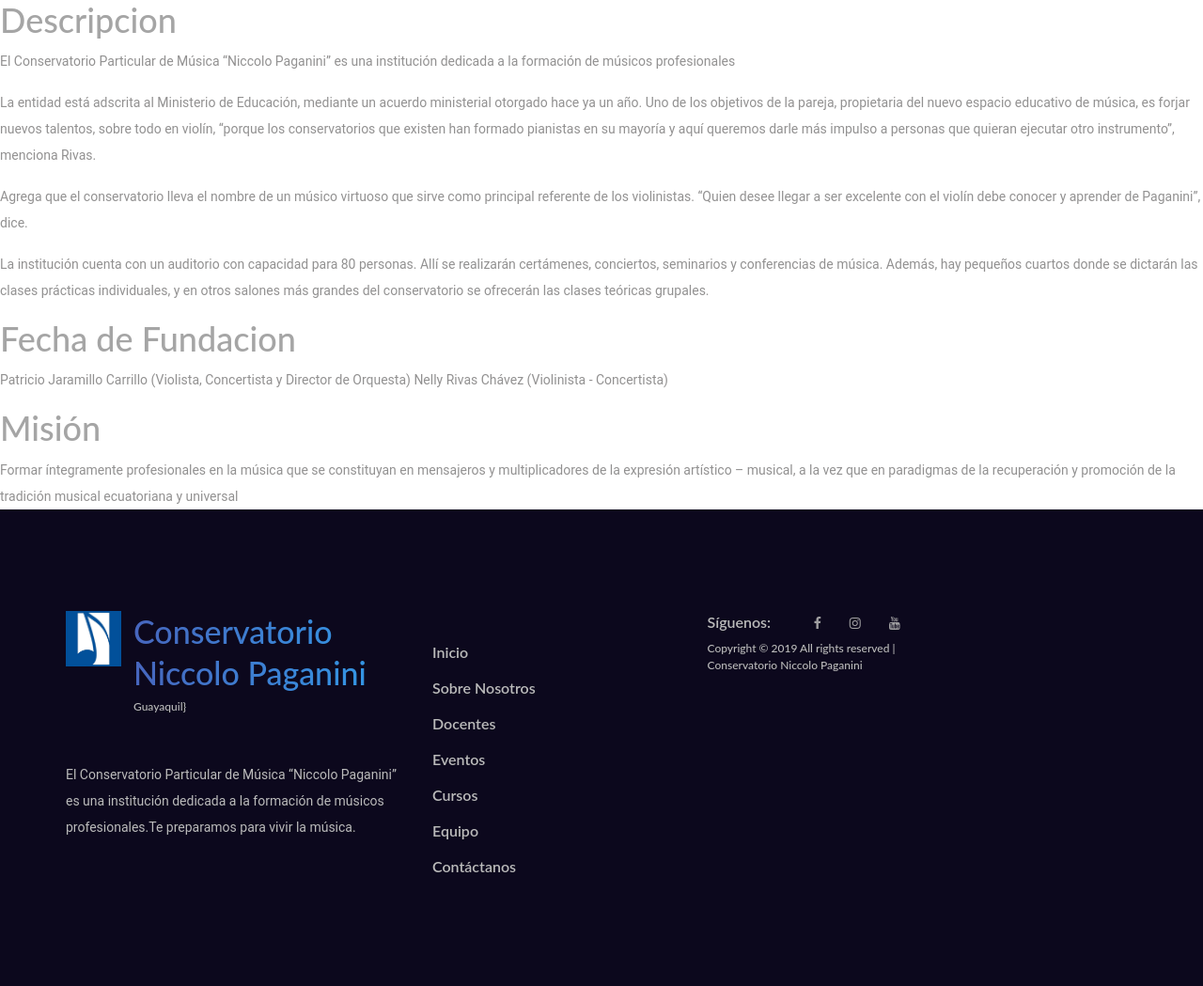
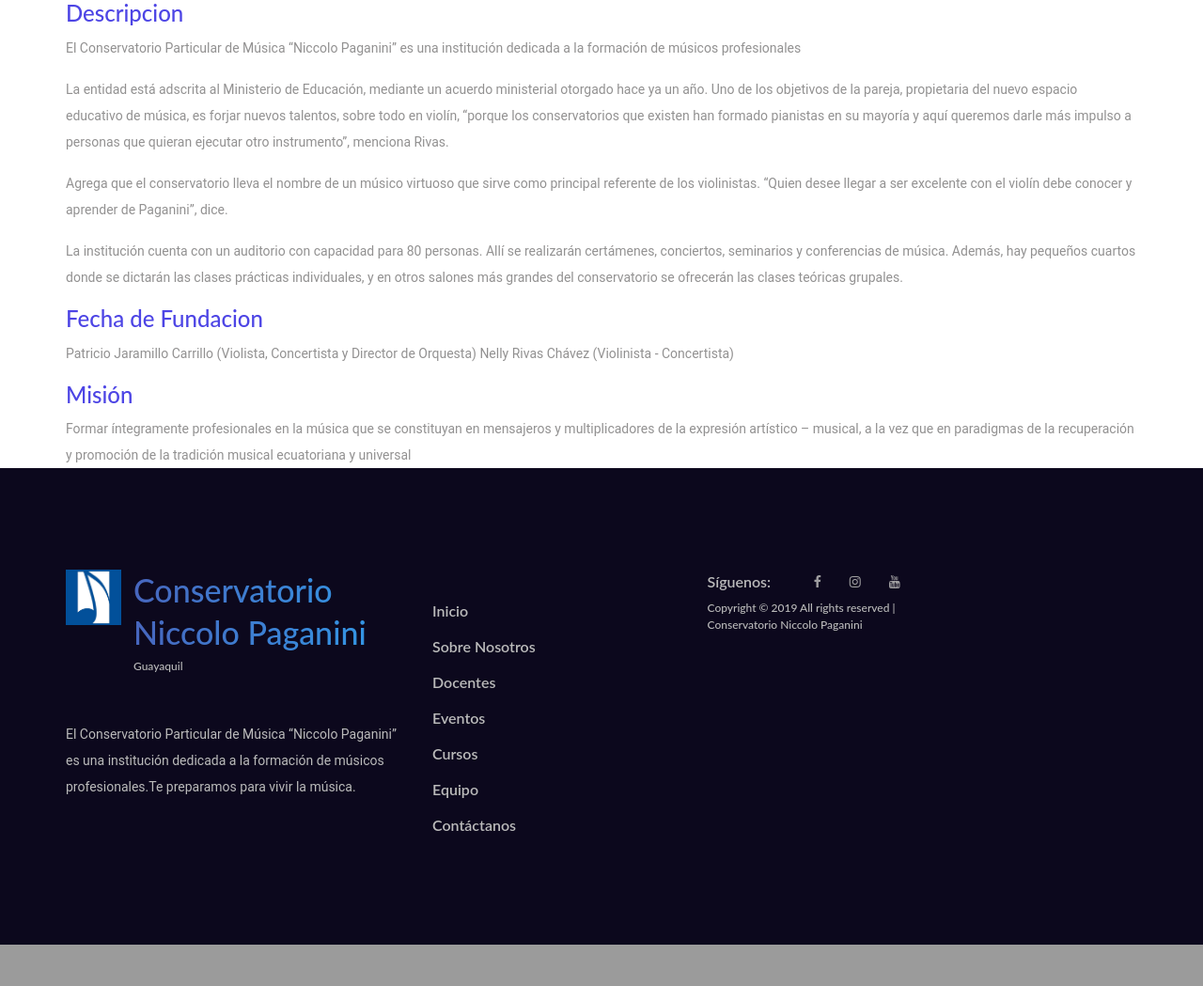
Before and after one commit to kjgomez26/ProyectoDAW, a PHP site: page /about.html in a window 1280 px wide. Shown: the part 960-2009 px from the top of the page at 94% size. After the commit the page ends 1965 px from the top, so only its background shows below. Run offline with PHP 8.4, Linux system fonts and the light colour scheme.

Commit message:
'footer'

```diff
--- a/Plantilla/about.html
+++ b/Plantilla/about.html
@@ -180,26 +180,27 @@
 			<a class="carousel-control-prev" data-slide="prev" href="#carouselExampleIndicators" role="button"><span aria-hidden="true" class="carousel-control-prev-icon"></span> <span class="sr-only">Previous</span></a>
 			<a class="carousel-control-next" data-slide="next" href="#carouselExampleIndicators" role="button"><span aria-hidden="true" class="carousel-control-next-icon"></span> <span class="sr-only">Next</span></a>
 		</div>-->
-
-	</div>
-
-	<div >
-
-		<h2 data-step='1' data-intro='Conoce nuestro conservatorio'>Descripcion</h2>
+		<div class='container'>
+			<div class='row'>
+				<div class='col-lg-12'>
+					<h3 class='subtitle' data-step='1' data-intro='Conoce nuestro conservatorio'>Descripcion</h3>
 						<p>El Conservatorio Particular de Música “Niccolo Paganini” es una institución dedicada a la formación de músicos profesionales
 						<p>La entidad está adscrita al Ministerio de Educación, mediante un acuerdo ministerial otorgado hace ya un año. Uno de los objetivos de la pareja,  propietaria del nuevo espacio educativo de música, es forjar nuevos talentos, sobre todo en violín, “porque los conservatorios que existen han formado pianistas en su mayoría y aquí queremos darle más impulso a personas que quieran ejecutar otro instrumento”, menciona Rivas.</p>
 						<p>Agrega que el conservatorio lleva el nombre de un músico virtuoso que sirve como principal referente de los violinistas. “Quien desee llegar a ser excelente con el violín debe conocer y aprender de Paganini”, dice.</p>
 
 						<p>La institución cuenta con un auditorio con capacidad para 80 personas. Allí se realizarán certámenes, conciertos, seminarios y conferencias de música. Además, hay pequeños cuartos donde se dictarán las clases prácticas individuales, y en otros salones más grandes del conservatorio se ofrecerán las clases teóricas grupales.</p>
 
-	    <h2 data-step='3' data-intro='Fecha de fundación'>Fecha de Fundacion</h2>
+				    <h3 class='subtitle' data-step='3' data-intro='Fecha de fundación'>Fecha de Fundacion</h3>
 						<p>Patricio Jaramillo Carrillo (Violista, Concertista y Director de Orquesta)
 						Nelly Rivas Chávez (Violinista - Concertista)</p>
-	    <h2 data-step="2" data-intro="Nuestra misión">Misión</h2>
+				    <h3 class='subtitle' data-step="2" data-intro="Nuestra misión">Misión</h3>
 				    	<p>Formar íntegramente profesionales en la música que se constituyan en mensajeros y multiplicadores de la expresión artístico – musical, a la vez que en paradigmas de la recuperación y promoción de la tradición musical ecuatoriana y universal</p>
+				</div>
+			</div>
+		</div>
+	</div>
 
 
-	</div>
 
 
 	<!-- Footer -->
@@ -218,7 +219,7 @@
                                         <div class="logo_image"><div><img src="images/logo_1.jpg" alt=""></div></div>
                                         <div class="logo_content">
                                             <div id="logo_text" class="logo_text logo_text_not_ie">{{tituloLogo}}</div>
-                                            <div class="logo_sub">{{subLogo}}}</div>
+                                            <div class="logo_sub">{{subLogo}}</div>
                                         </div>
                                     </div>
                                 </a>
--- a/Plantilla/contact.html
+++ b/Plantilla/contact.html
@@ -297,7 +297,7 @@
 										<div class="logo_image"><div><img src="images/logo_1.jpg" alt=""></div></div>
 										<div class="logo_content">
 											<div id="logo_text" class="logo_text logo_text_not_ie">{{tituloLogo}}</div>
-											<div class="logo_sub">{{subLogo}}}</div>
+											<div class="logo_sub">{{subLogo}}</div>
 										</div>
 									</div>
 								</a>
--- a/Plantilla/developers.html
+++ b/Plantilla/developers.html
@@ -190,7 +190,7 @@
                                         <div class="logo_image"><div><img src="images/logo_1.jpg" alt=""></div></div>
                                         <div class="logo_content">
                                             <div id="logo_text" class="logo_text logo_text_not_ie">{{tituloLogo}}</div>
-                                            <div class="logo_sub">{{subLogo}}}</div>
+                                            <div class="logo_sub">{{subLogo}}</div>
                                         </div>
                                     </div>
                                 </a>
--- a/Plantilla/events.html
+++ b/Plantilla/events.html
@@ -403,7 +403,7 @@
 										<div class="logo_image"><div><img src="images/logo_1.jpg" alt=""></div></div>
 										<div class="logo_content">
 											<div id="logo_text" class="logo_text logo_text_not_ie">{{tituloLogo}}</div>
-											<div class="logo_sub">{{subLogo}}}</div>
+											<div class="logo_sub">{{subLogo}}</div>
 										</div>
 									</div>
 								</a>
--- a/Plantilla/index.html
+++ b/Plantilla/index.html
@@ -598,7 +598,7 @@
 										<div class="logo_image"><div><img src="images/logo_1.jpg" alt=""></div></div>
 										<div class="logo_content">
 											<div id="logo_text" class="logo_text logo_text_not_ie">{{tituloLogo}}</div>
-											<div class="logo_sub">{{subLogo}}}</div>
+											<div class="logo_sub">{{subLogo}}</div>
 										</div>
 									</div>
 								</a>
--- a/Plantilla/news.html
+++ b/Plantilla/news.html
@@ -423,7 +423,7 @@
 										<div class="logo_image"><div><img src="images/logo_1.jpg" alt=""></div></div>
 										<div class="logo_content">
 											<div id="logo_text" class="logo_text logo_text_not_ie">{{tituloLogo}}</div>
-											<div class="logo_sub">{{subLogo}}}</div>
+											<div class="logo_sub">{{subLogo}}</div>
 										</div>
 									</div>
 								</a>
--- a/Plantilla/speakers.html
+++ b/Plantilla/speakers.html
@@ -300,7 +300,7 @@
 										<div class="logo_image"><div><img src="images/logo_1.jpg" alt=""></div></div>
 										<div class="logo_content">
 											<div id="logo_text" class="logo_text logo_text_not_ie">{{tituloLogo}}</div>
-											<div class="logo_sub">{{subLogo}}}</div>
+											<div class="logo_sub">{{subLogo}}</div>
 										</div>
 									</div>
 								</a>
--- a/Plantilla/styles/about.css
+++ b/Plantilla/styles/about.css
@@ -1375,3 +1375,8 @@ section
       width: 100%;
       height: 100%;
   }
+
+.subtitle{
+	color:#4D45E5;
+	font-weight: 500;
+}
```
Lines whose indentation alone changed are shown as unchanged.
